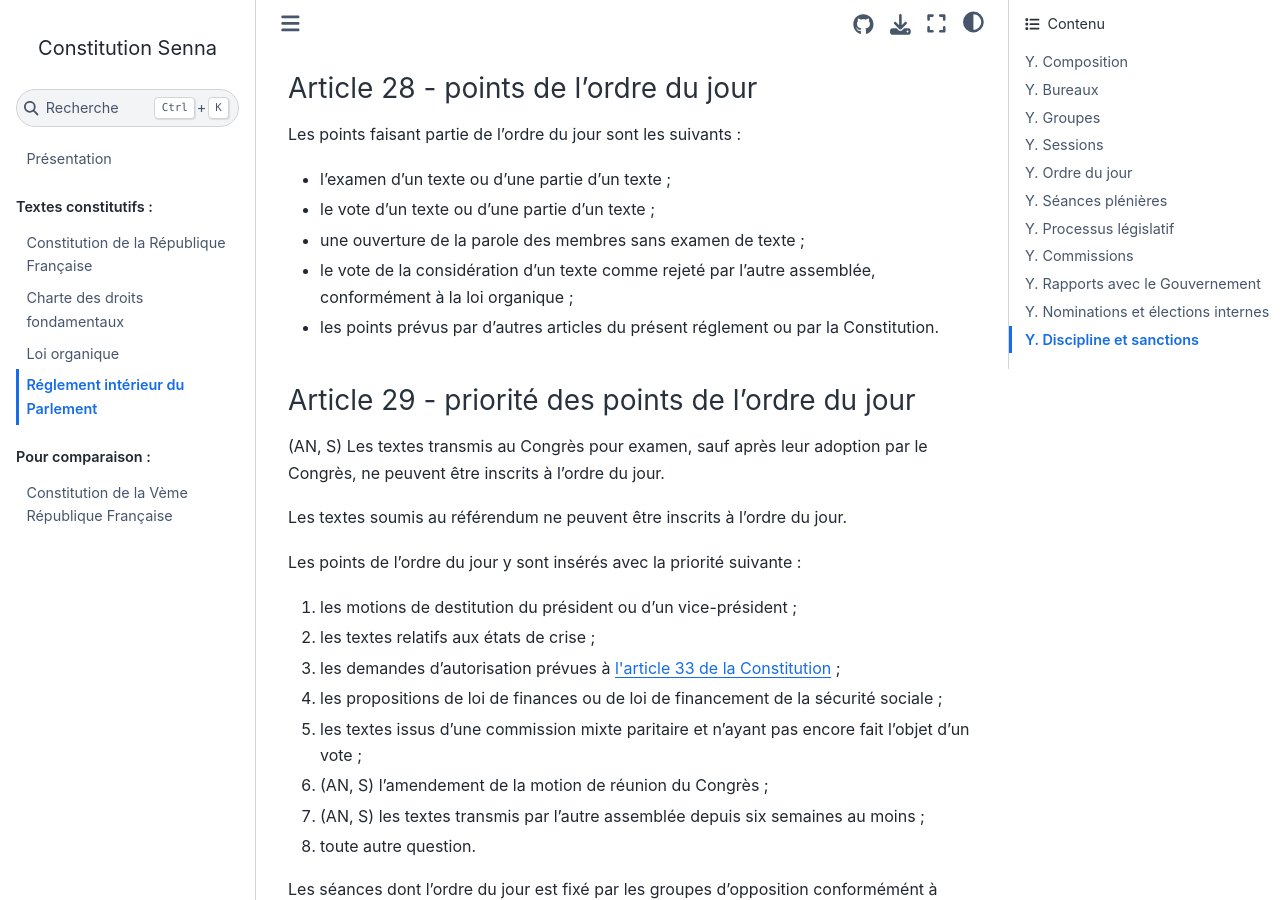
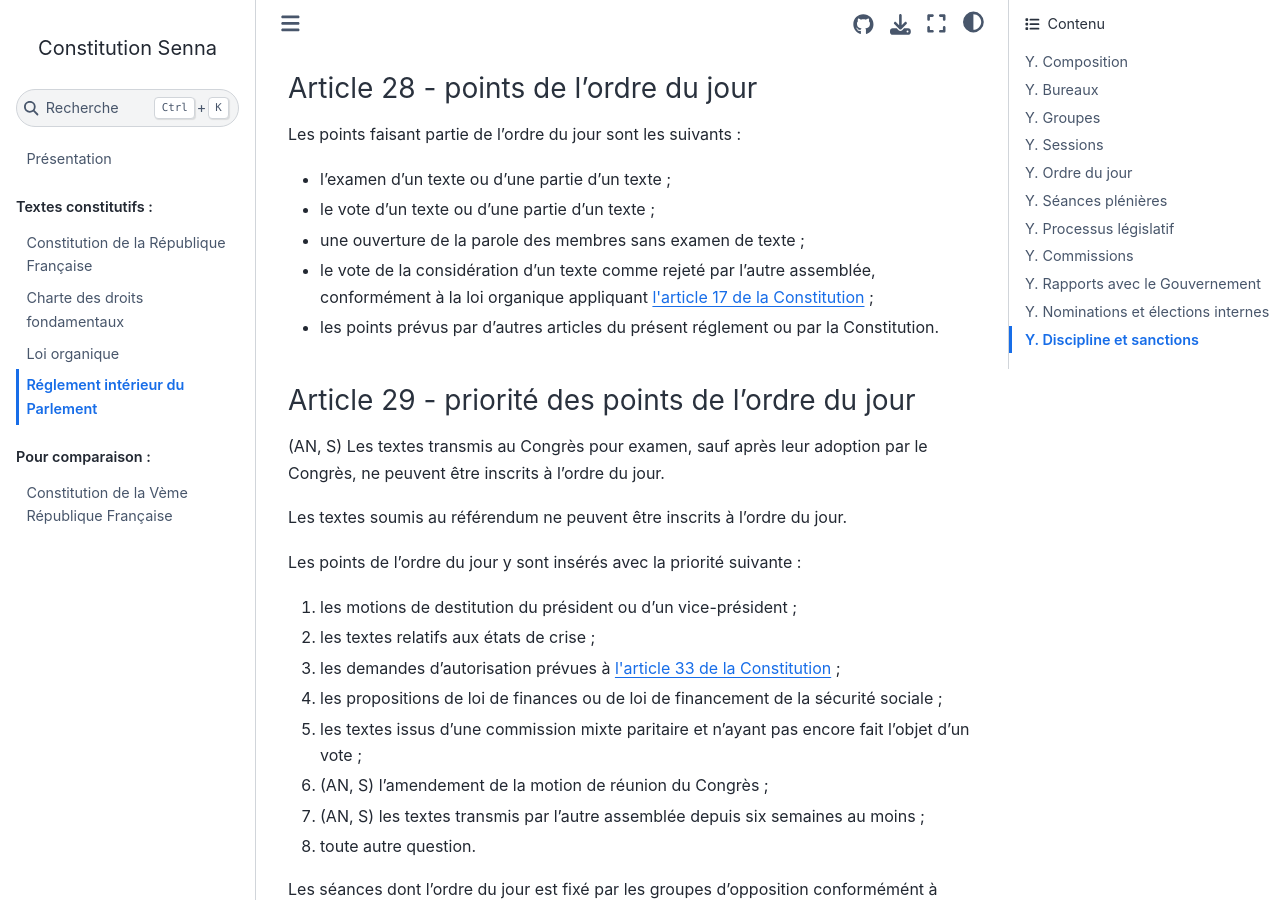
Before and after one commit to Gouvernathor/senna, a Sphinx documentation site: the page built from source/reglement_interieur.rst, in a window 1280 px wide and 900 px high, scrolled down 9498 px. Built offline with Sphinx 7.4.7 and the Sphinx Book theme 1.1.4, drawn with Linux system fonts in a browser that asks for light colours.

Commit message:
Précision

```diff
--- a/source/reglement_interieur.rst
+++ b/source/reglement_interieur.rst
@@ -410,7 +410,7 @@
 * l'examen d'un texte ou d'une partie d'un texte ;
 * le vote d'un texte ou d'une partie d'un texte ;
 * une ouverture de la parole des membres sans examen de texte ;
-* le vote de la considération d'un texte comme rejeté par l'autre assemblée, conformément à la loi organique ;
+* le vote de la considération d'un texte comme rejeté par l'autre assemblée, conformément à la loi organique appliquant :artref:`navette parlementaire et CMP` ;
 * les points prévus par d'autres articles du présent réglement ou par la Constitution.
 
 .. article:: priorité des points de l'ordre du jour
```
